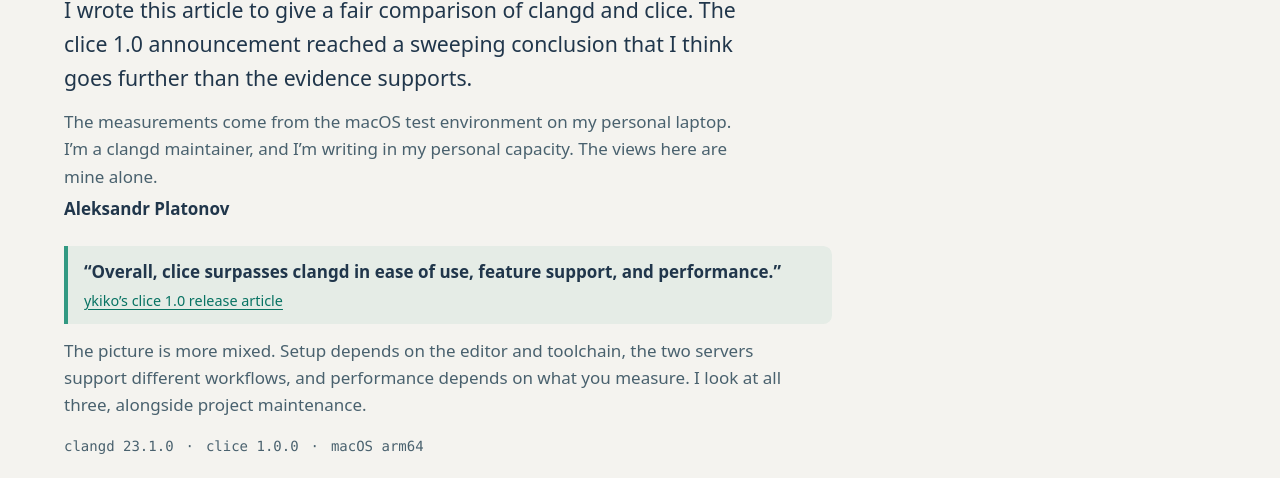
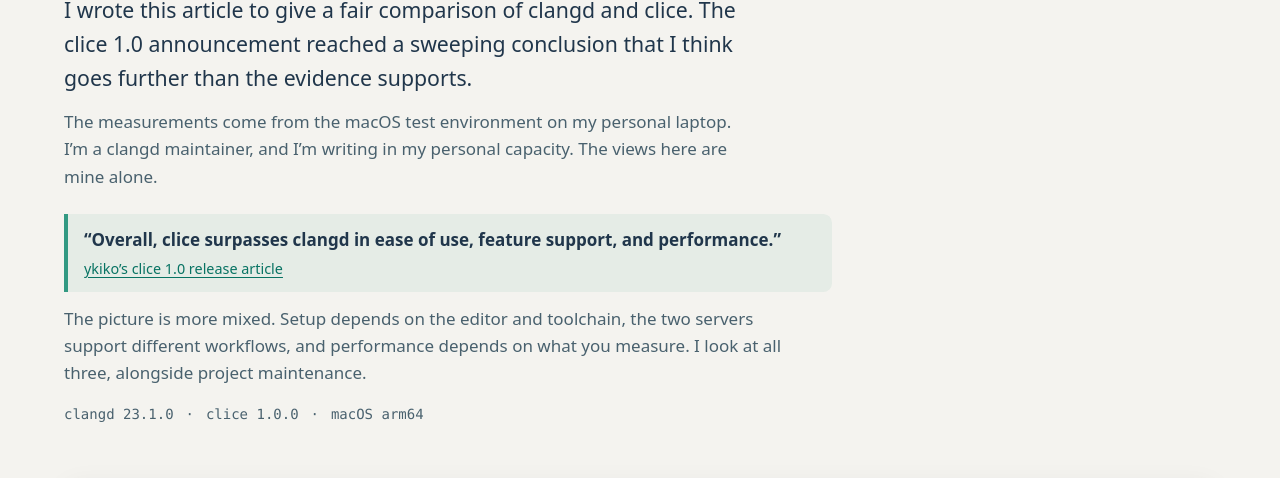
Before and after one commit to ArcsinX/ArcsinX.github.io, a plain HTML site: page clangd-vs-clice/index.html in a window 1280 px wide. Shown: the part 312-790 px from the top of the page. Drawn offline with Linux system fonts and the light colour scheme.

Commit message:
Remove the name above the release quote

```diff
--- a/clangd-vs-clice/index.html
+++ b/clangd-vs-clice/index.html
@@ -29,7 +29,7 @@
         <p class="eyebrow">C++ language servers <span>·</span> November 2026</p>
         <h1>clangd <em>vs</em> clice</h1>
         <p class="deck">I wrote this article to give a fair comparison of clangd and clice. The clice 1.0 announcement reached a sweeping conclusion that I think goes further than the evidence supports.</p>
-        <p class="byline">The measurements come from the macOS test environment on my personal laptop. I’m a clangd maintainer, and I’m writing in my personal capacity. The views here are mine alone. <span>Aleksandr Platonov</span></p>
+        <p class="byline">The measurements come from the macOS test environment on my personal laptop. I’m a clangd maintainer, and I’m writing in my personal capacity. The views here are mine alone.</p>
         <figure class="release-claim">
           <blockquote>“Overall, clice surpasses clangd in ease of use, feature support, and performance.”</blockquote>
           <figcaption><a href="https://ykiko.me/en/articles/2105384023094834022/#language-server">ykiko’s clice 1.0 release article</a></figcaption>
```
